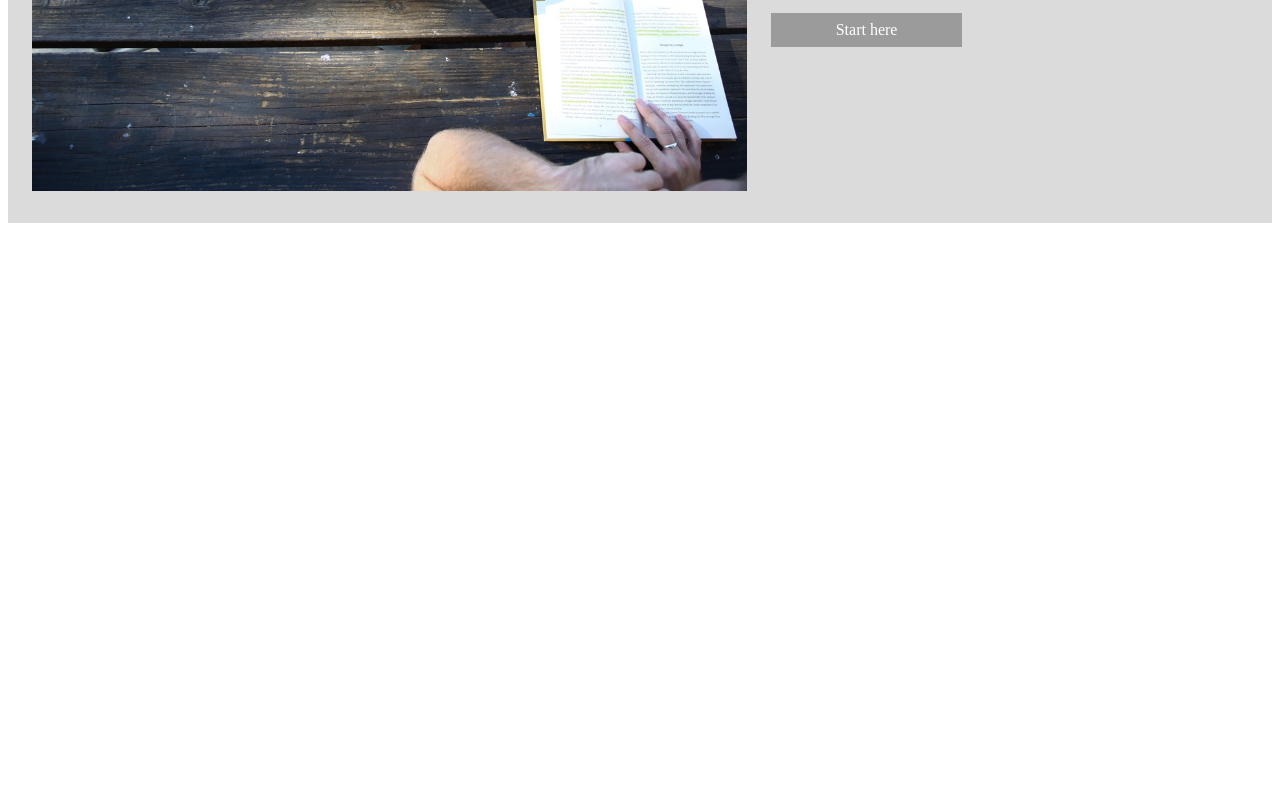
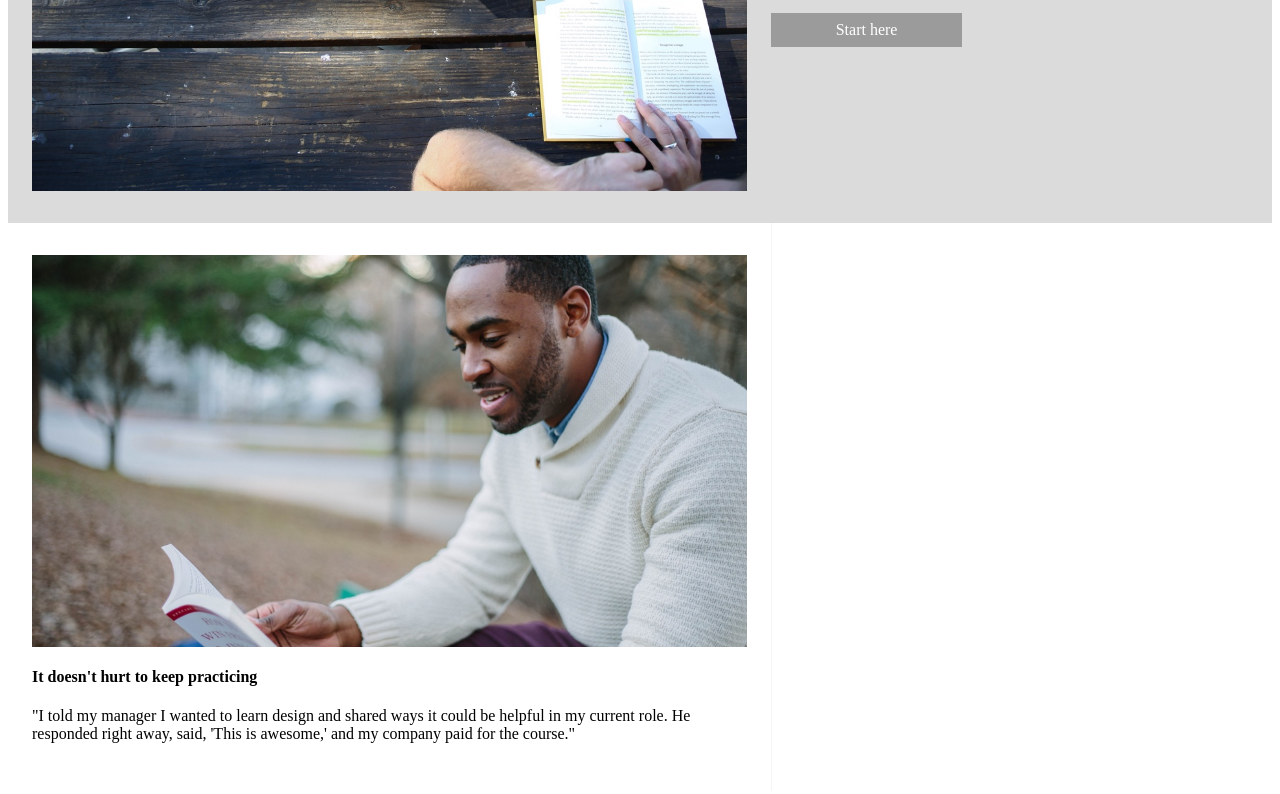
Before and after one commit to claudiazhao/Colmar, a plain HTML site: page Colmar/index.html in a window 1280 px wide. Shown: the part 460-1254 px from the top of the page. Before the commit the page ends 800 px from the top, so only its background shows below. Drawn offline with Linux system fonts and the light colour scheme.

Commit message:
added info section

```diff
--- a/Colmar/index.html
+++ b/Colmar/index.html
@@ -56,3 +56,18 @@
     </div>
   </body>
 </html>
+
+<!-- information -->
+<div class="flex-content" id="information">
+  <div class="media-container main-content">
+    <img src="images/information-main.jpg" />
+
+    <h4>It doesn't hurt to keep practicing</h4>
+    <p>
+      "I told my manager I wanted to learn design and shared ways it could be
+      helpful in my current role. He responded right away, said, 'This is
+      awesome,' and my company paid for the course."
+    </p>
+  </div>
+  <div class="supporting-content"></div>
+</div>
```
